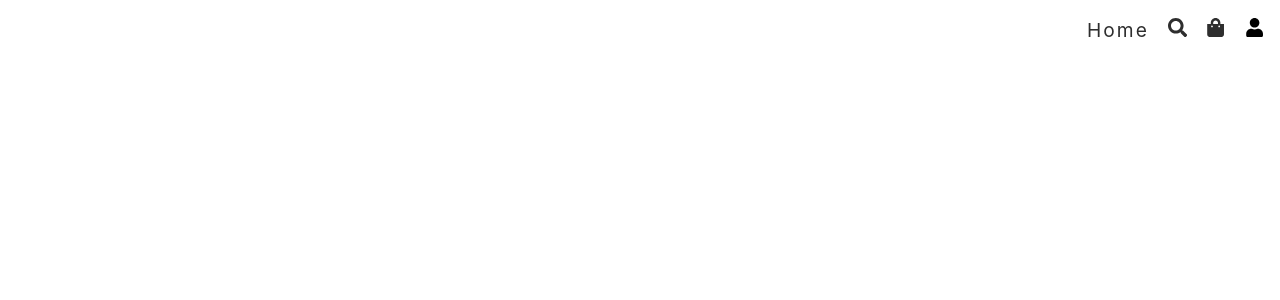
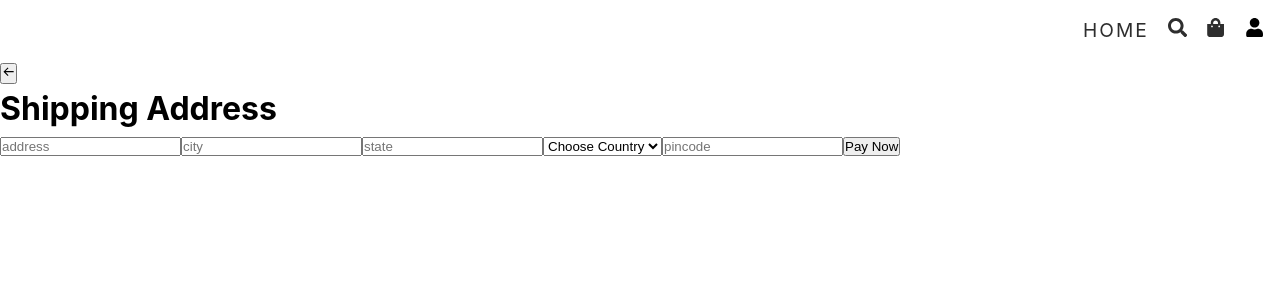
Before and after one commit to RAHUL956777/MERN_e-commerce-frontend, a React (Vite) app: page /shipping in a window 1280 px wide. Before the commit this address had no page. Shown: the top 300 px of the page. Built offline with nearby package versions, Linux system fonts and the light colour scheme.

Commit message:
working on shipping component

```diff
--- a/src/App.tsx
+++ b/src/App.tsx
@@ -6,6 +6,7 @@
 const Home = lazy(() => import("./pages/home"));
 const Search = lazy(() => import("./pages/search"));
 const Cart = lazy(() => import("./pages/cart"));
+const Shipping = lazy(() => import("./pages/shipping"));
 
 // admin rputes importing
 const Dashboard = lazy(() => import("./pages/admin/dashboard"));
@@ -37,6 +38,12 @@
           <Route path="/" element={<Home />} />
           <Route path="/search" element={<Search />} />
           <Route path="/cart" element={<Cart />} />
+
+          {/* logged in user route */}
+
+          <Route>
+            <Route path="/shipping" element={<Shipping />} />
+          </Route>
           {/* admin routes */}
 
           {/* <Route
--- a/src/components/header.tsx
+++ b/src/components/header.tsx
@@ -20,7 +20,7 @@
   return (
     <nav className="header">
       <Link onClick={() => setIsOpen(false)} to={"/"}>
-        Home
+        HOME
       </Link>
       <Link onClick={() => setIsOpen(false)} to={"/search"}>
         <FaSearch />
--- /dev/null
+++ b/src/pages/shipping.tsx
@@ -0,0 +1,79 @@
+import { ChangeEvent, useState } from "react";
+import { BiArrowBack } from "react-icons/bi";
+
+const Shipping = () => {
+  const [shippingInfo, setShippingInfo] = useState({
+    address: "",
+    city: "",
+    state: "",
+    country: "",
+    pinCode: "",
+  });
+
+  const changeHandler = (e: ChangeEvent<HTMLInputElement | HTMLSelectElement>) => {
+      setShippingInfo({...shippingInfo, [e.target.name]: e.target.value})
+  };
+
+  return (
+    <div className="shipping">
+      <button>
+        <BiArrowBack />
+      </button>
+
+      <form>
+        <h1>Shipping Address</h1>
+
+        <input
+          required
+          type="text"
+          placeholder="address"
+          name="address"
+          value={shippingInfo.address}
+          onChange={changeHandler}
+        />
+        <input
+          required
+          type="text"
+          placeholder="city"
+          name="city"
+          value={shippingInfo.city}
+          onChange={changeHandler}
+        />
+        <input
+          required
+          type="text"
+          placeholder="state"
+          name="state"
+          value={shippingInfo.state}
+          onChange={changeHandler}
+        />
+
+        <select
+          name="country"
+          required
+          value={shippingInfo.country}
+          onChange={changeHandler}
+        >
+            <option value="">Choose Country</option>
+
+            //todo : add more countries using package
+
+            <option value="india">India</option>
+
+        </select>
+        <input
+          required
+          type="number"
+          placeholder="pincode"
+          name="pinCode"
+          value={shippingInfo.pinCode}
+          onChange={changeHandler}
+        />
+
+        <button type="submit">Pay Now</button>
+      </form>
+    </div>
+  );
+};
+
+export default Shipping;
--- a/src/styles/app.scss
+++ b/src/styles/app.scss
@@ -37,6 +37,7 @@
 
 @import "home";
 @import "cart";
+@import "shipping";
 
 @import "admin/_dashboard";
 @import "admin/_products";
```
Also changed, not shown: src/styles/_shipping.scss (added).
